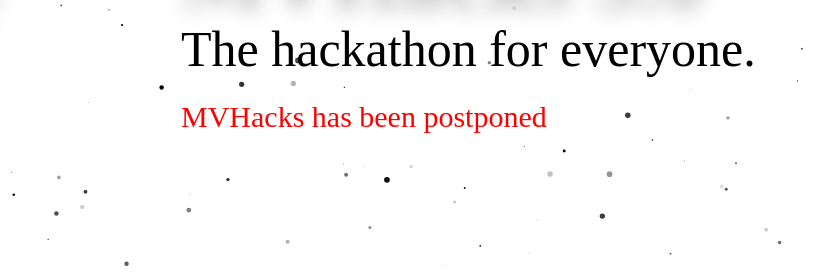
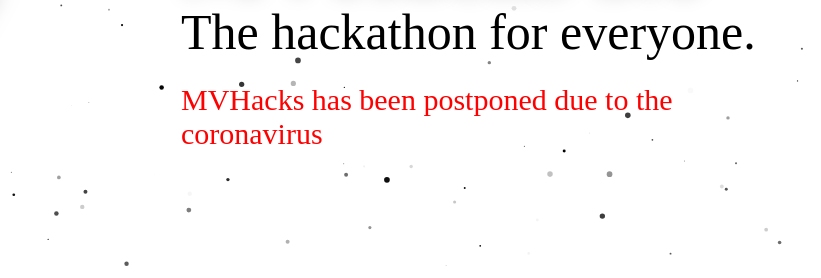
Before and after one commit to mvhacks/website, a website built with webpack: page public/index.html in a window 1280 px wide. Shown: the part 313-591 px from the top of the page, 459-1280 px from the left. Built offline with nearby package versions, Linux system fonts and the light colour scheme; no server answers.

Commit message:
CORONAAAA

```diff
--- a/public/index.html
+++ b/public/index.html
@@ -397,7 +397,7 @@
 				<h1>MVHacks 3.0</h1>
 				<span class="top">The hackathon for everyone.</span>
 				<br>
-				<span class="bottom" style="color: red;">MVHacks has been postponed</span>
+				<span class="bottom" style="color: red;">MVHacks has been postponed due to the coronavirus</span>
 				<!-- <span class="bottom">April 4th, 2020. Silicon Valley.</span>
 				<br>
 				<a href="https://url.mvhs.io/attendee" target="_blank"class="btn">Apply to MVHacks 3.0</a> -->
```
